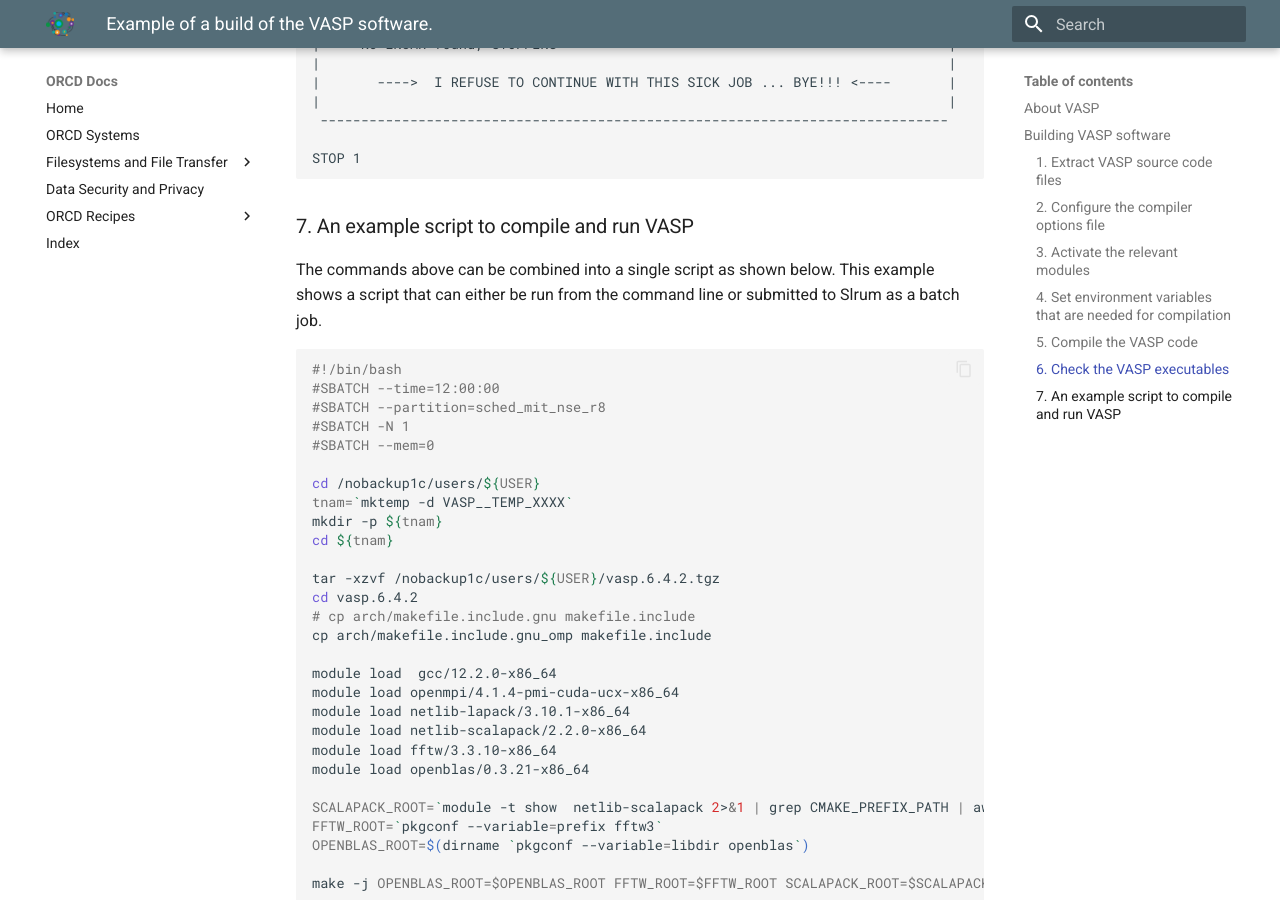
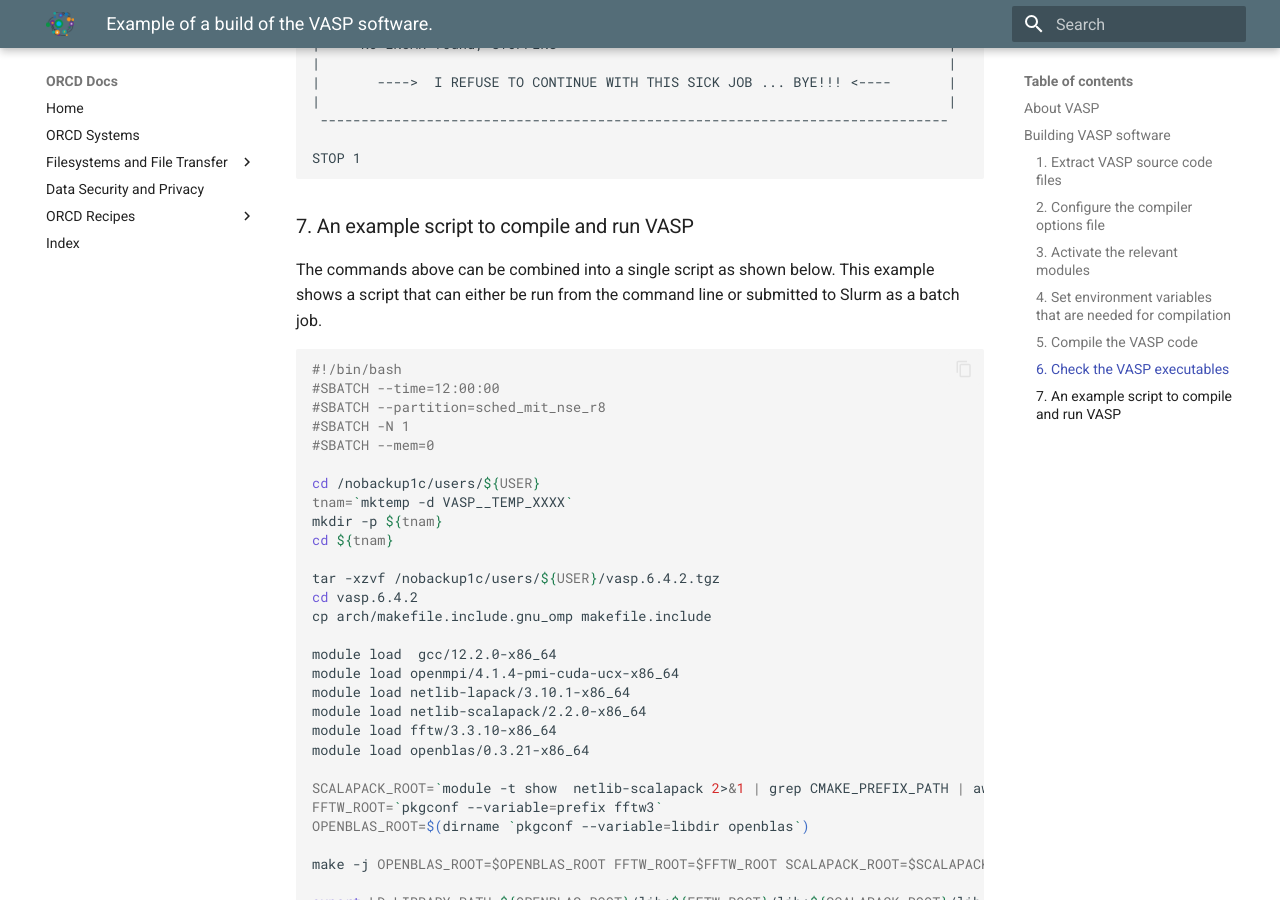
Before and after one commit to mit-orcd/orcd-docs-edit, an MkDocs documentation site: the page built from docs/recipes/basic_vasp_gcc_example.md, in a window 1280 px wide and 900 px high, scrolled down 2823 px. Built offline with MkDocs 1.6.1 and Material for MkDocs 9.7.7, drawn with Linux system fonts in a browser that asks for light colours.

Commit message:
Delete line

````diff
--- a/docs/recipes/basic_vasp_gcc_example.md
+++ b/docs/recipes/basic_vasp_gcc_example.md
@@ -149,7 +149,7 @@
 ### 7. An example script to compile and run VASP
 
 The commands above can be combined into a single script as shown below. This example
-shows a script that can either be run from the command line or submitted to Slrum
+shows a script that can either be run from the command line or submitted to Slurm
 as a batch job.
 
 ```bash
@@ -166,7 +166,6 @@
 
 tar -xzvf /nobackup1c/users/${USER}/vasp.6.4.2.tgz
 cd vasp.6.4.2
-# cp arch/makefile.include.gnu makefile.include
 cp arch/makefile.include.gnu_omp makefile.include
 
 module load  gcc/12.2.0-x86_64
````
